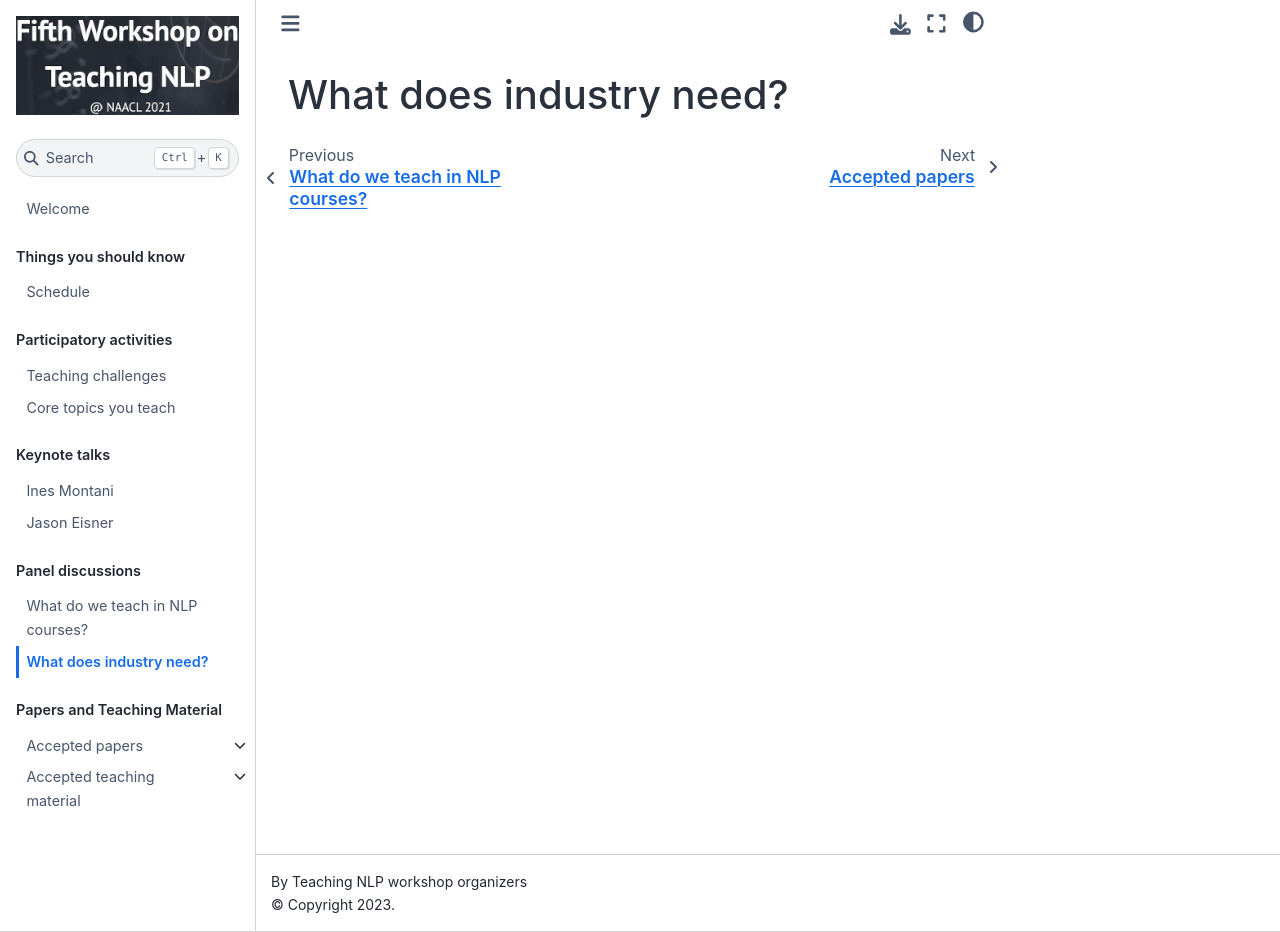
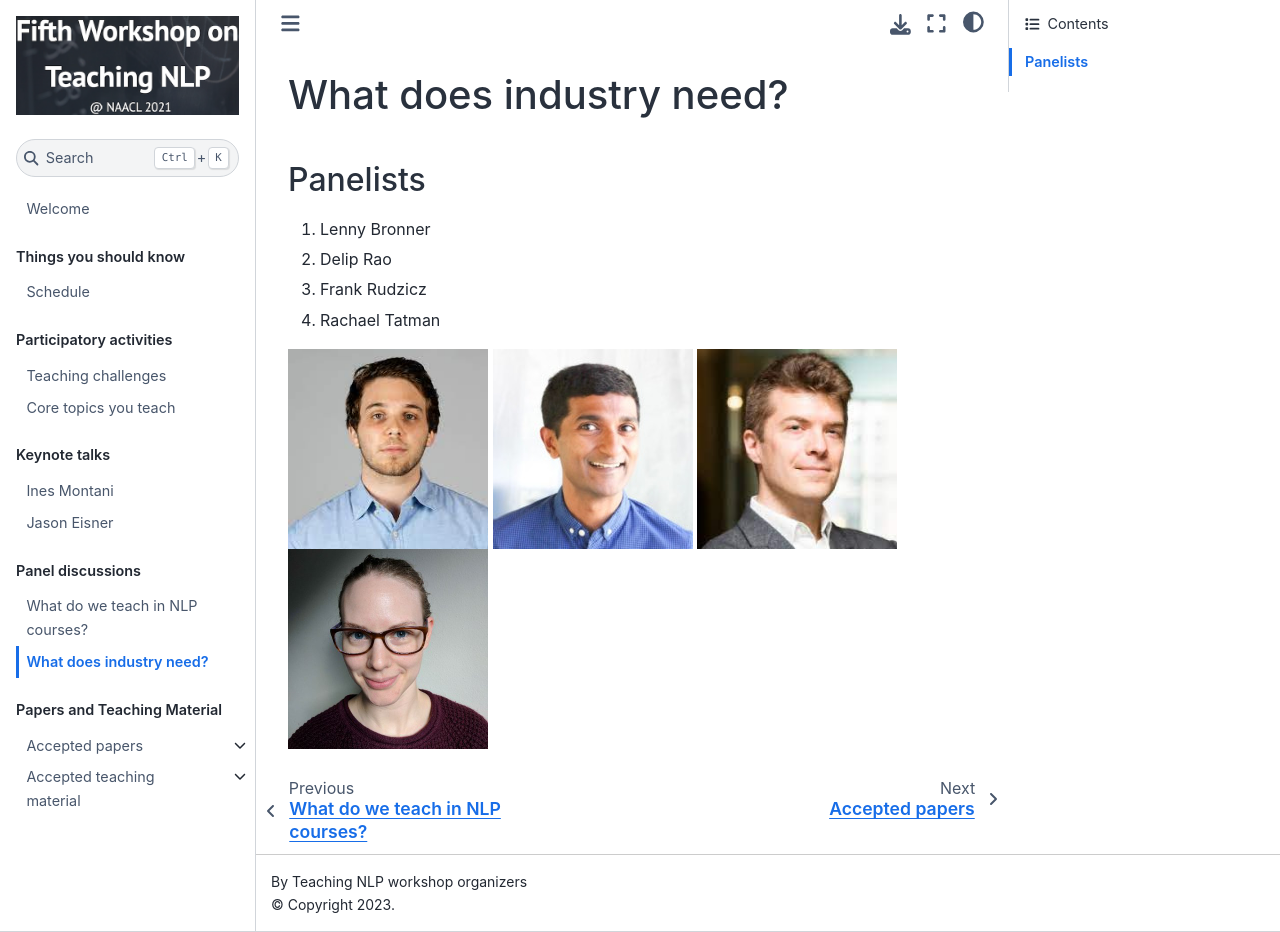
Before and after one commit to TeachingNLP/workshop-book, a Jupyter Book: the page built from panels/industry.md, in a window 1280 px wide and 932 px high. Built offline with Jupyter Book 1.0.4 settings and Sphinx 7.4.7 and the Sphinx Book theme 1.1.4, drawn with Linux system fonts in a browser that asks for light colours.

Commit message:
adding images

```diff
--- a/panels/industry.md
+++ b/panels/industry.md
@@ -1 +1,12 @@
 # What does industry need?
+
+
+### Panelists
+
+1. Lenny Bronner
+2. Delip Rao
+3. Frank Rudzicz
+4. Rachael Tatman
+
+
+<img src="../img/lenny.jpeg" alt="Lenny" class="bg-primary" width="200px" height="200px"/> <img src="../img/delip.jpeg" alt="Delip" class="bg-primary" width="200px" height="200px"> <img src="../img/frank.jpeg" alt="Frank" class="bg-primary" width="200px" height="200px"/> <img src="../img/rachael.jpg" alt="Rachael" class="bg-primary" width="200px" height="200px"/>
```
